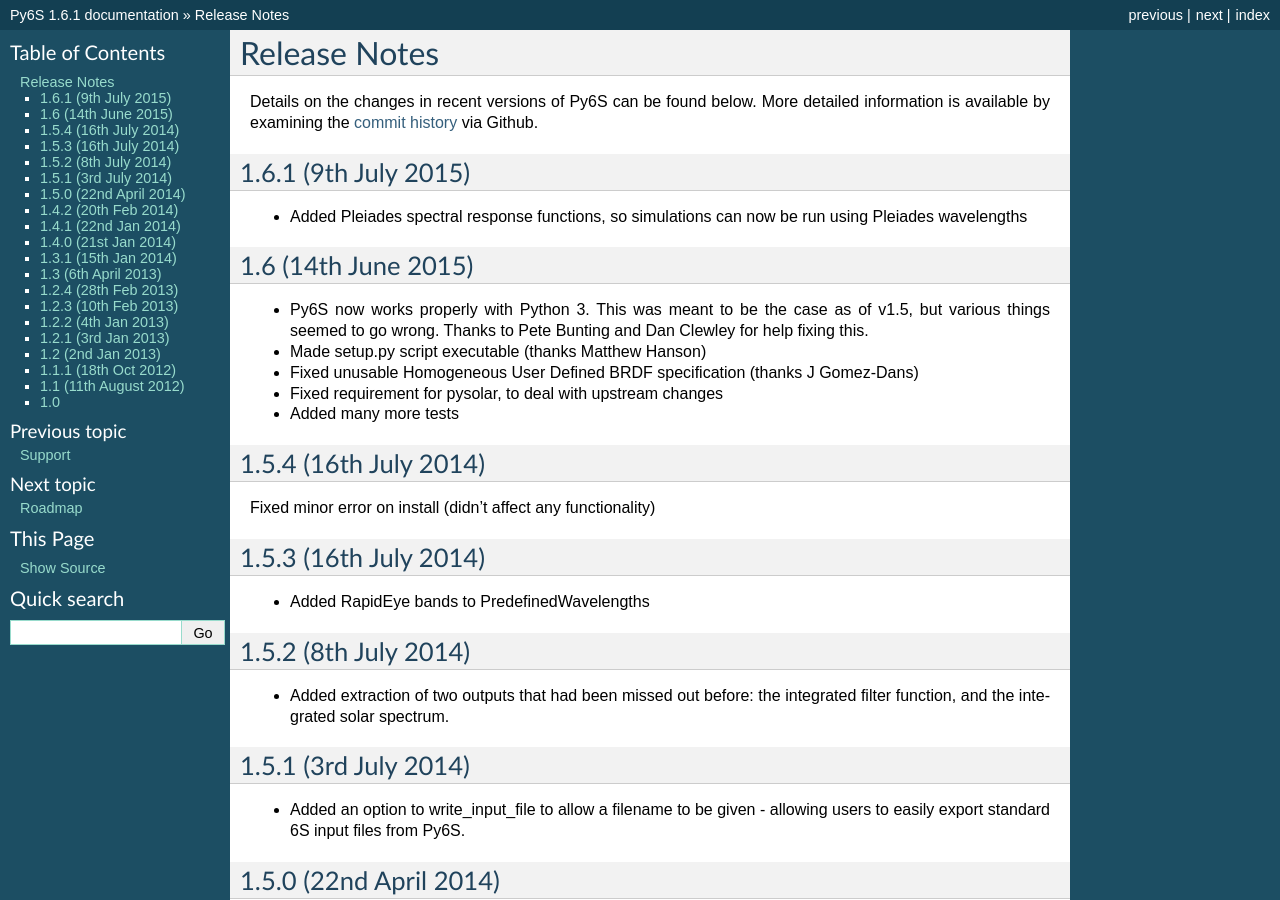
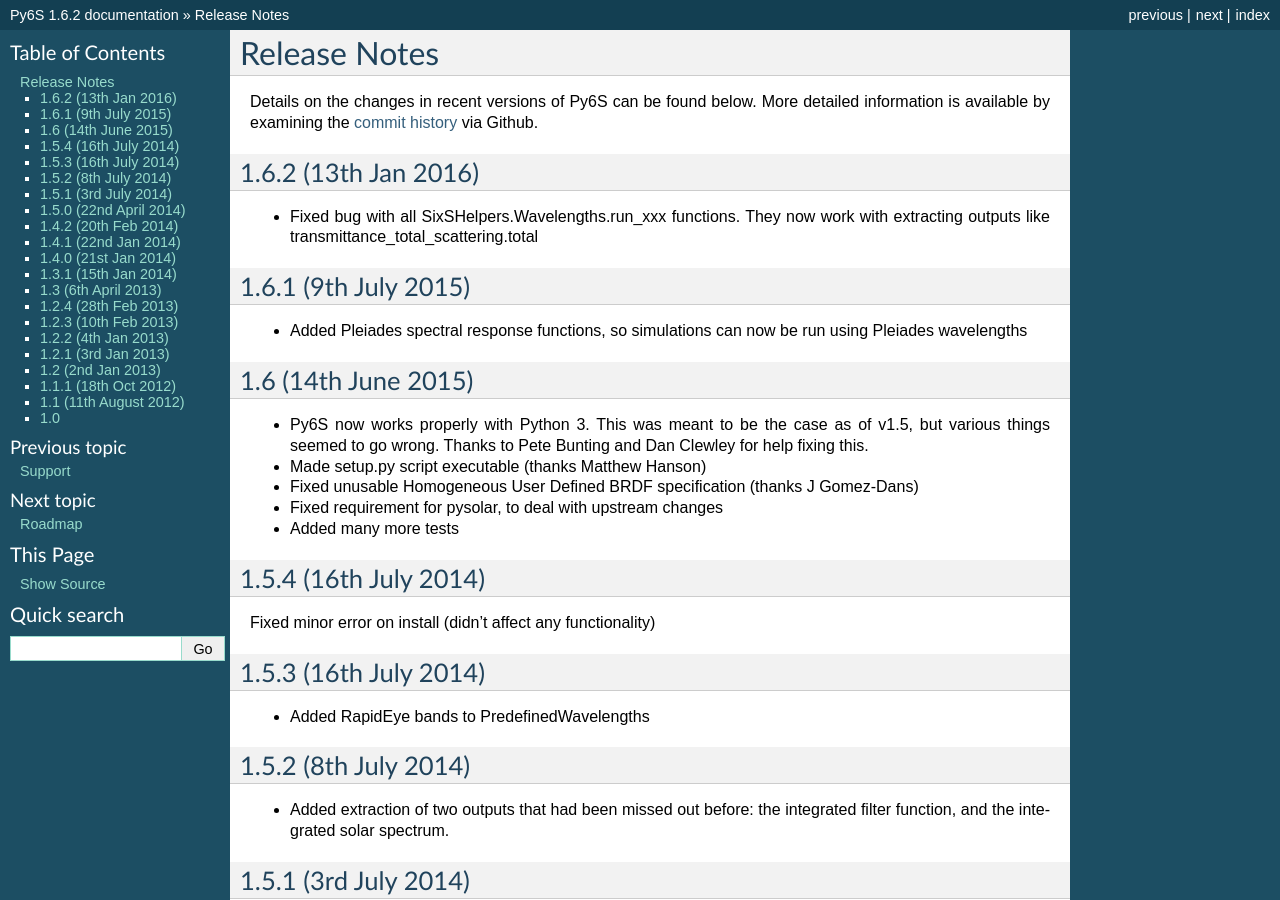
Before and after one commit to robintw/Py6S, a Sphinx documentation site: the page built from doc/source/releasenotes.rst, in a window 1280 px wide and 900 px high. Built offline with Sphinx 7.4.7, drawn with Linux system fonts in a browser that asks for light colours; some of the changed text lies outside the part shown.

Commit message:
Bumped to v1.6.2

```diff
--- a/doc/source/conf.py
+++ b/doc/source/conf.py
@@ -53,9 +53,9 @@
 # built documents.
 #
 # The short X.Y version.
-version = '1.6.1'
+version = '1.6.2'
 # The full version, including alpha/beta/rc tags.
-release = '1.6.1'
+release = '1.6.2'
 
 # The language for content autogenerated by Sphinx. Refer to documentation
 # for a list of supported languages.
--- a/doc/source/releasenotes.rst
+++ b/doc/source/releasenotes.rst
@@ -2,6 +2,10 @@
 -------------
 
 Details on the changes in recent versions of Py6S can be found below. More detailed information is available by examining the `commit history <https://github.com/robintw/Py6S/commits/master/>`_ via Github.
+
+1.6.2 (13th Jan 2016)
+^^^^^^^^^^^^^^^^^^^^^
+* Fixed bug with all SixSHelpers.Wavelengths.run_xxx functions. They now work with extracting outputs like transmittance_total_scattering.total
 
 1.6.1 (9th July 2015)
 ^^^^^^^^^^^^^^^^^^^^^
--- a/setup.py
+++ b/setup.py
@@ -48,7 +48,7 @@
     name                  = "Py6S",
     packages              = ['Py6S', 'Py6S.Params', 'Py6S.SixSHelpers'],
     install_requires      = REQS,
-    version               = "1.6.1",
+    version               = "1.6.2",
     author                = "Robin Wilson",
     author_email          = "robin@rtwilson.com",
     description           = SHORT_DESCRIPTION,
```
Also changed, not shown: .bumpversion.cfg, 1 other file.
